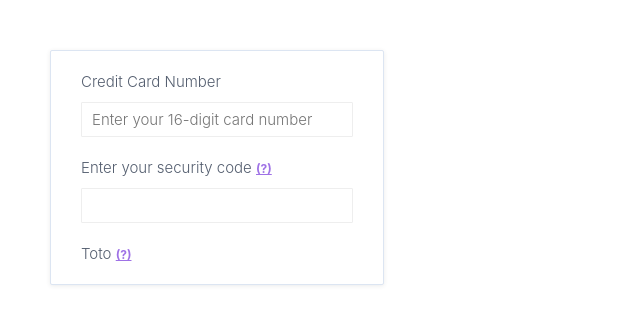
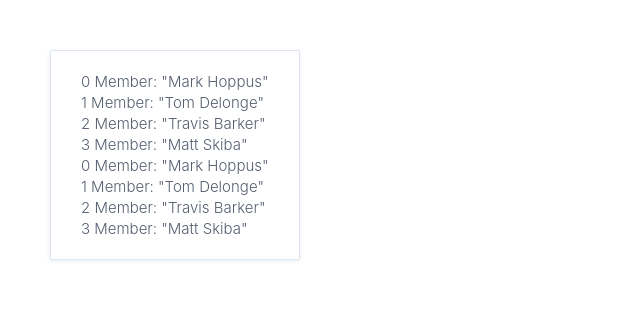
Before and after one commit to j-thebault/angular-advanced, an Angular app: page / in a window 1280 px wide. Shown: the top 324 px of the page, without its empty margins (0-640 px from the left). Built offline with nearby package versions, Linux system fonts and the light colour scheme.

Commit message:
custom directive

```diff
--- a/src/app/app.component.ts
+++ b/src/app/app.component.ts
@@ -5,21 +5,37 @@ import {Component, ChangeDetectionStrategy} from '@angular/core';
   changeDetection: ChangeDetectionStrategy.Default,
   template: `
     <div>
-      <label>
-        Credit Card Number
-        <input name="credit-card" type="text" placeholder="Enter your 16-digit card number" appCreditCard/>
-      </label>
-      <label appTooltip="3 digits, back of your card" #myToolTip="tooltip">
-        Enter your security code
-        <span (mouseover)="myToolTip.show()" (mouseleave)="myToolTip.hide()">
-          (?)
-        </span>
-        <input type="text">
-      </label>
-      Toto
-      <app-span-tooltip [tooltipOptions]="{text:'external tooltip'}"></app-span-tooltip>
+      <ul>
+        <li *ngFor="let item of items; let i = index">
+          {{i}} Member: {{item.name | json}}
+        </li>
+        <ng-template appMyFor [appMyForOff]="items" let-item let-i="index">
+          <li>
+            {{i}} Member: {{item.name | json}}
+          </li>
+        </ng-template>
+      </ul>
     </div>
   `
 })
 export class AppComponent {
+  items = [{
+    name: 'Mark Hoppus',
+    age: 44,
+    location: 'California'
+  }, {
+    name: 'Tom Delonge',
+    age: 41,
+    location: 'California'
+  }, {
+    name: 'Travis Barker',
+    age: 41,
+    location: 'California'
+  }];
+
+  constructor() {
+    setTimeout(() => {
+      this.items = [...this.items, {name: 'Matt Skiba', age: 40, location: 'California'}];
+    }, 2000);
+  }
 }
--- a/src/app/app.module.ts
+++ b/src/app/app.module.ts
@@ -2,13 +2,11 @@ import {BrowserModule} from '@angular/platform-browser';
 import {NgModule} from '@angular/core';
 
 import {AppComponent} from './app.component';
-import {CreditCardDirective} from './credit-card/credit-card.directive';
-import {TooltipDirective} from './tooltip/tooltip.directive';
-import { SpanTooltipComponent } from './span-tooltip/span-tooltip.component';
+import {MyForDirective} from './my-for/my-for.directive';
 
 @NgModule({
   declarations: [
-    AppComponent, CreditCardDirective, TooltipDirective, SpanTooltipComponent
+    AppComponent, MyForDirective
   ],
   imports: [
     BrowserModule
--- a/src/app/credit-card/credit-card.directive.ts
+++ /dev/null
@@ -1,41 +0,0 @@
-import {Directive, HostListener, HostBinding, ElementRef} from '@angular/core';
-
-@Directive({
-  selector: '[appCreditCard]'
-})
-export class CreditCardDirective {
-
-  // @HostBinding is biding a variable to an attribute of the host, much like a [propA]="value" inside the component tag
-  @HostBinding('style.border')
-  border: string;
-
-  // host listener is just an event listener
-  @HostListener('input', ['$event'])
-  onKeyDown(event: KeyboardEvent) {
-    const input = event.target as HTMLInputElement;
-    let trimmed = input.value.replace(/\s+/g, '');
-    if (trimmed.length > 16) {
-      trimmed = trimmed.substr(0, 16);
-    }
-
-    // now we make packets of 4 characters
-    const numbers = [];
-    for (let i = 0; i < trimmed.length; i += 4) {
-      numbers.push(trimmed.substr(i, 4));
-    }
-
-    // injecting a space beetween each packet of 4 chars
-    input.value = numbers.join(' ');
-
-    this.border = '';
-    if (/[^\d]+/.test(trimmed)) {
-      this.border = '1px solid red';
-    }
-  }
-
-  // injecting the element that is bound to the directive
-  constructor(private element: ElementRef) {
-
-    console.log(this.element);
-  }
-}
--- /dev/null
+++ b/src/app/my-for/my-for.directive.ts
@@ -0,0 +1,24 @@
+import {Directive, Input, TemplateRef, ViewContainerRef} from '@angular/core';
+
+@Directive({
+  selector: '[appMyFor][appMyForOff]'
+
+})
+export class MyForDirective {
+
+  @Input()
+  set appMyForOff(collection) {
+    this.viewContainerRef.clear();
+    console.log(collection);
+    collection.forEach((item, index) => {
+      console.log(index, item);
+      this.viewContainerRef.createEmbeddedView(this.templateRef, {$implicit: item, index});
+    });
+  }
+
+  // view container ref
+  constructor(private viewContainerRef: ViewContainerRef, private templateRef: TemplateRef<any>) {
+  }
+
+
+}
--- a/src/app/span-tooltip/span-tooltip.component.ts
+++ /dev/null
@@ -1,27 +0,0 @@
-import {Component, Input, OnInit} from '@angular/core';
-
-interface TooltipOptions {
-  text: string;
-}
-
-@Component({
-  selector: 'app-span-tooltip',
-  template: `
-    <span [appTooltip]="tooltipOptions.text" #myToolTip="tooltip" (mouseover)="myToolTip.show()" (mouseleave)="myToolTip.hide()">
-      (?)
-    </span>
-  `,
-  styleUrls: ['./span-tooltip.component.css']
-})
-export class SpanTooltipComponent implements OnInit {
-
-  @Input()
-  tooltipOptions: TooltipOptions;
-
-  constructor() {
-  }
-
-  ngOnInit() {
-  }
-
-}
--- a/src/app/tooltip/tooltip.directive.ts
+++ /dev/null
@@ -1,37 +0,0 @@
-import {Directive, HostListener, HostBinding, ElementRef, Input, OnInit, Renderer2} from '@angular/core';
-
-@Directive({
-  selector: '[appTooltip]',
-  exportAs: 'tooltip'
-})
-export class TooltipDirective implements OnInit {
-
-  tooltipElement = document.createElement('div');
-  visible = false;
-
-  @Input()
-  set appTooltip(value) {
-    this.tooltipElement.textContent = value;
-  }
-
-  hide() {
-    this.tooltipElement.classList.remove('tooltip--active');
-  }
-
-  show() {
-    this.tooltipElement.classList.add('tooltip--active');
-  }
-
-  // element ref is a ref to the host in derectives
-  constructor(private element: ElementRef, private renderer: Renderer2) {
-  }
-
-  ngOnInit() {
-    this.tooltipElement.className = 'tooltip';
-    this.element.nativeElement.appendChild(this.tooltipElement);
-    this.element.nativeElement.classList.add('tooltip-container');
-    // this.renderer.appendChild(this.element, this.tooltipElement);
-    // this.renderer.addClass(this.element, 'tooltip-container');
-  }
-
-}
```
Also changed, not shown: src/app/span-tooltip/span-tooltip.component.css (deleted).
